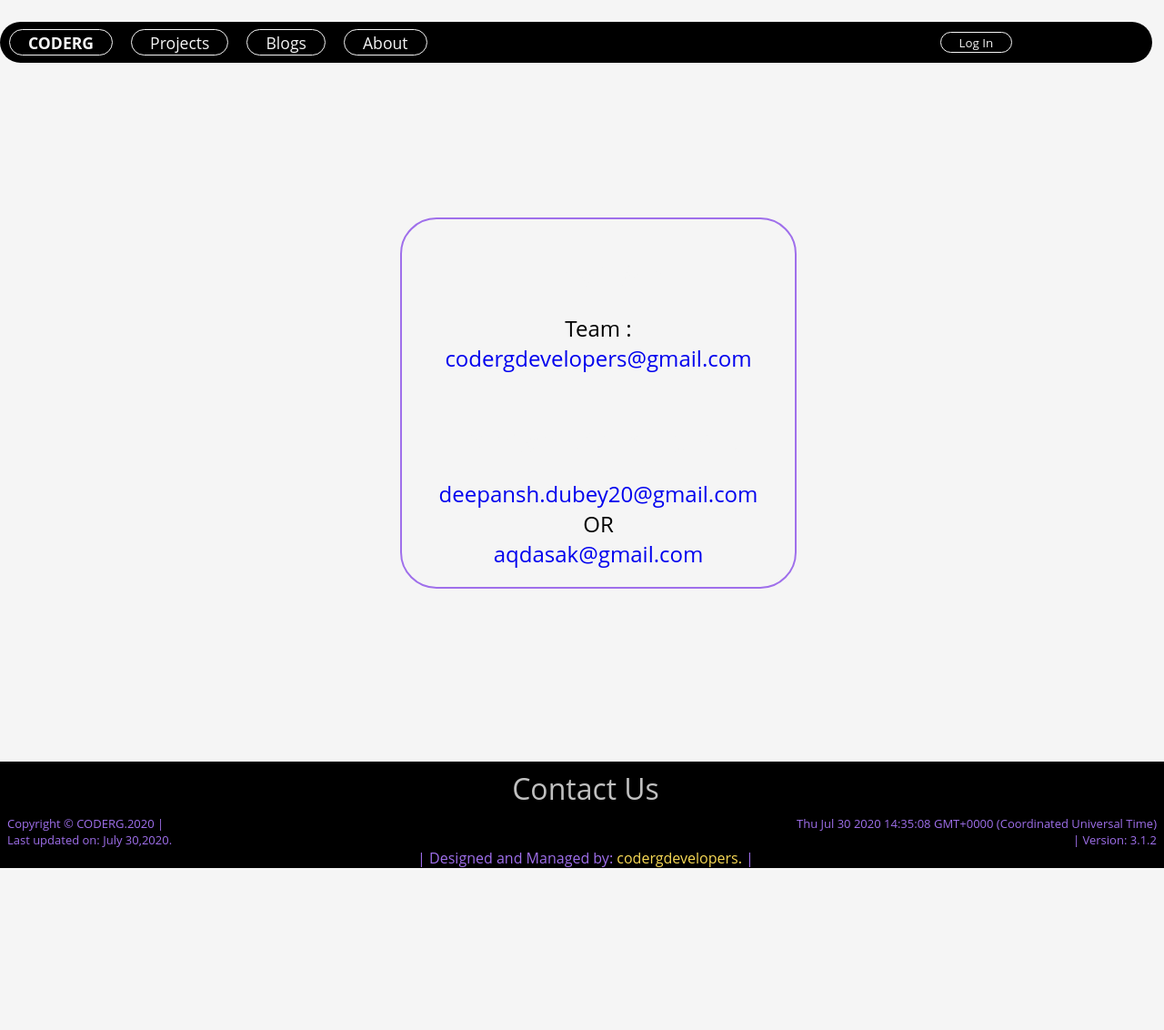
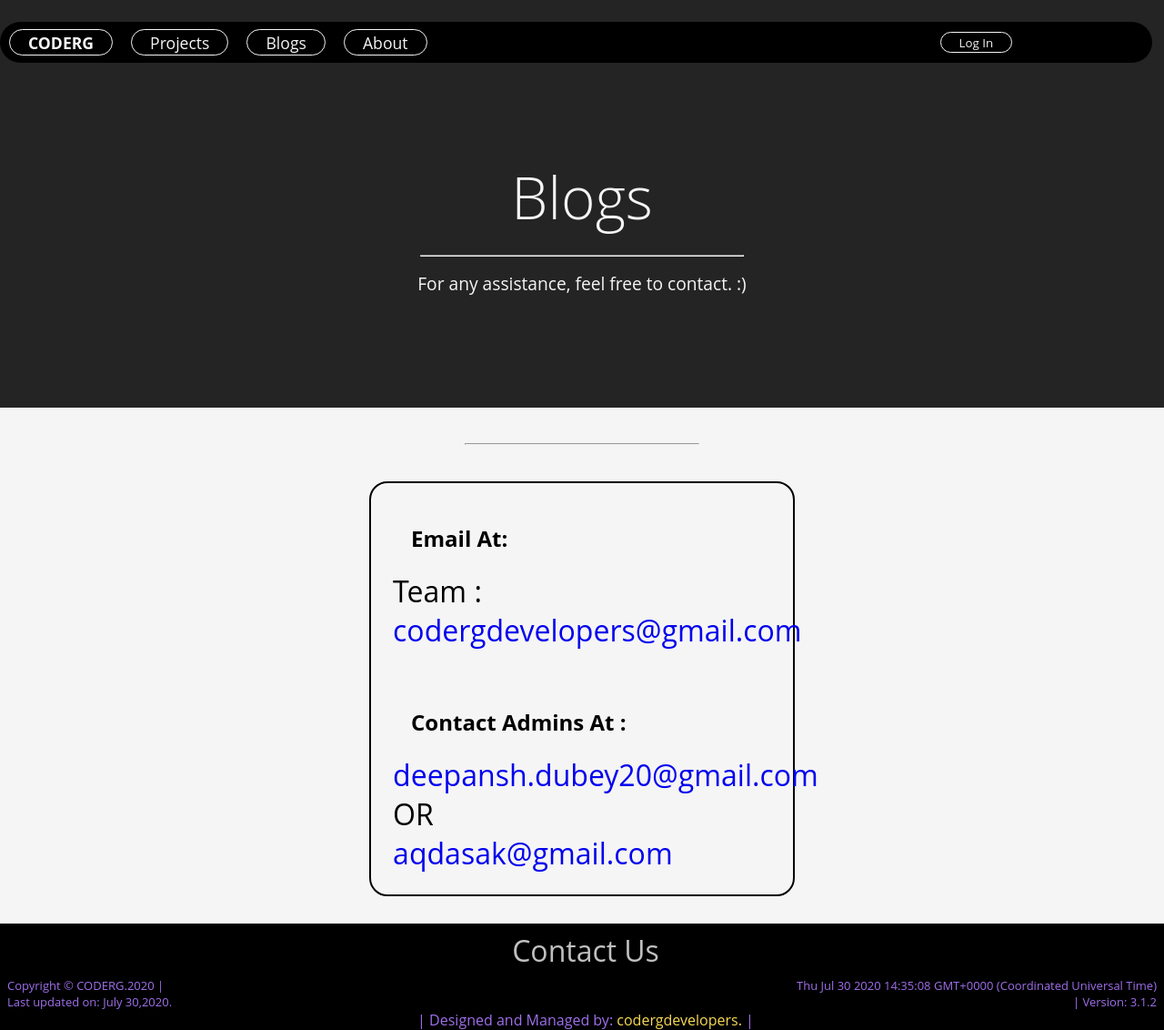
Before and after one commit to codergdevelopers/coderg, a Flask app: page /contact/ in a window 1280 px wide. Shown: the whole page at 91% size. Before the commit the page ends 954 px from the top, so only its background shows below. Run offline with Flask 2, Linux system fonts and the light colour scheme.

Commit message:
contact page modified.

```diff
--- a/flask_qa/templates/contact.html
+++ b/flask_qa/templates/contact.html
@@ -15,9 +15,24 @@
 
     {% block body %}
 
+    <div class="post">
+
+        <div style="padding-bottom: 5rem;">
+            <h1 class="h-primary-head">Blogs</h1>
+            <hr style="width: 98%; margin: auto;">
+            <div class="description">
+                <p>For any assistance, feel free to contact. :)</p>
+            </div>
+        </div>
+
+
+    </div>
+
+    <hr style="width: 20%; margin: auto; margin-bottom: 2rem;">
+
     <div class="contact">
-        <div class="contact-container">
-            <h1 class="h-primary">Email At: </h1>
+        <div class="post-box">
+            <h1 class="h-secondary">Email At: </h1>
             <div class="centre"></div>
             <p class="small"> Team : </p> <a href="mailto:codergdevelopers@gmail.com" style="text-decoration: none;">
                 <p class="small">codergdevelopers@gmail.com</p>
@@ -25,7 +40,7 @@
 
             &nbsp;
 
-            <h1 class="h-primary">Contact Admins At : </h1>
+            <h1 class="h-secondary">Contact Admins At : </h1>
 
             <a href="mailto:deepansh.dubey20@gmail.com" style="text-decoration: none;">
                 <p class="small">deepansh.dubey20@gmail.com</p>
```
